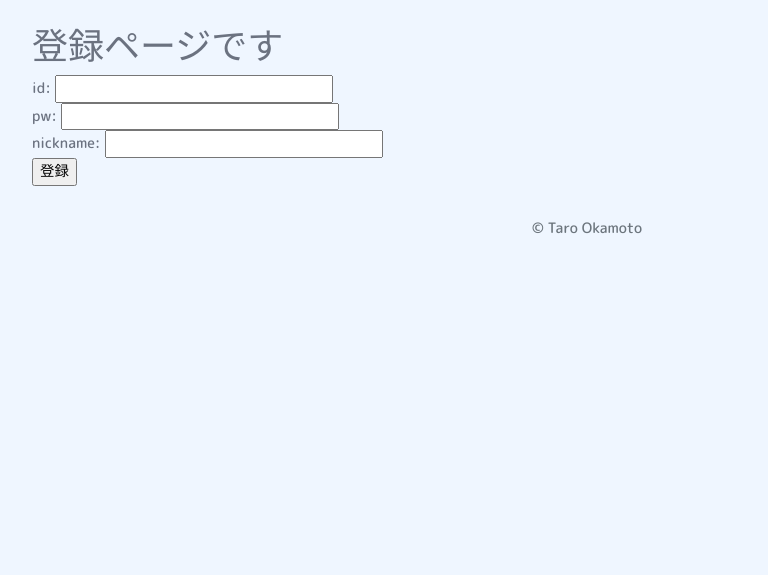
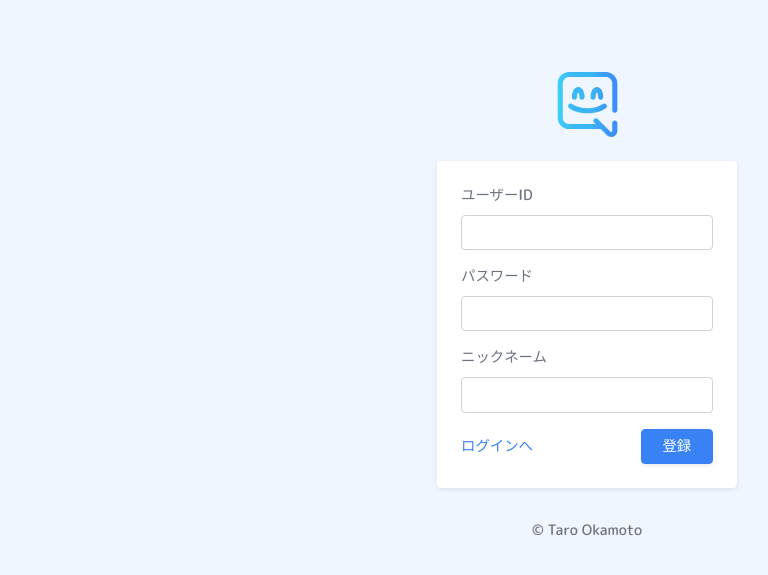
Before and after one commit to Taro-oka/poll-app, a PHP site: page /poll/register in a window 1280 px wide. Shown: the part 74-649 px from the top of the page, without its empty margins (53-821 px from the left). Run offline with PHP 8.4, Linux system fonts and the light colour scheme.

Commit message:
UIの移植と機能追加、修正

```diff
--- a/index.php
+++ b/index.php
@@ -11,6 +11,7 @@ require_once SOUECE_BASE . 'libs/router.php';
 // Model
 require_once SOUECE_BASE . 'models/abstract.model.php';
 require_once SOUECE_BASE . 'models/user.model.php';
+require_once SOUECE_BASE . 'models/topic.model.php';
 
 // Message
 require_once SOUECE_BASE . 'libs/message.php';
@@ -18,6 +19,20 @@ require_once SOUECE_BASE . 'libs/message.php';
 // DB
 require_once SOUECE_BASE . 'db/datasource.php';
 require_once SOUECE_BASE . 'db/user.query.php';
+require_once SOUECE_BASE . 'db/topic.query.php';
+
+// Partials
+require_once SOUECE_BASE . 'partials/topic-list-item.php';
+require_once SOUECE_BASE . 'partials/header.php';
+require_once SOUECE_BASE . 'partials/footer.php';
+
+
+// View
+require_once SOUECE_BASE . 'views/login.php';
+require_once SOUECE_BASE . 'views/register.php';
+require_once SOUECE_BASE . 'views/topic/archive.php';
+
+
 
 // 学習用：PHPのuseは、use 名前空間\XXXX と書くと、勝手にXXXXをクラスだと認識する。なので、名前空間内の関数をuseしたい場合は、use function 名前空間\関数名
 // というように、関数であることを明示する必要がある！！
@@ -27,7 +42,7 @@ use function lib\route;
 session_start();
 
 try {
-    require_once SOUECE_BASE . 'partials/header.php';
+    \partials\header();
 
     // 学習用：root pathという意味合いでよく用いられる変数名である。
     $rpath = str_replace(BASE_CONTEXT_PATH, '', CURRENT_URI);
@@ -37,7 +52,7 @@ try {
 
     route($rpath, $method);
 
-    require_once SOUECE_BASE . 'partials/footer.php';
+    \partials\footer();
 } catch (Throwable $e) {
     die('<h1>何かがすごくおかしいようです。</h1>');
 }
--- a/php/controllers/login.php
+++ b/php/controllers/login.php
@@ -6,9 +6,10 @@ use lib\Auth;
 use lib\Msg;
 use model\UserModel;
 
+
 function get()
 {
-    require_once SOUECE_BASE . 'views/login.php';
+    \view\login\index();
 }
 
 function post()
--- a/php/controllers/register.php
+++ b/php/controllers/register.php
@@ -8,7 +8,7 @@ use model\UserModel;
 
 function get()
 {
-    require_once SOUECE_BASE . 'views/register.php';
+    \view\register\index();
 }
 
 function post()
--- /dev/null
+++ b/php/db/topic.query.php
@@ -0,0 +1,39 @@
+<?php
+
+namespace db;
+
+use db\DataSource;
+use model\TopicModel;
+
+class TopicQuery
+{
+    public static function fetchByUserId($user)
+    {
+        if (!$user->isValidId()) {
+            return false;
+        }
+
+        $db = new DataSource;
+        $sql = 'select * from topics where user_id = :id and del_flg != 1';
+        $result = $db->select($sql, [
+            ':id' => $user->id
+        ], DataSource::CLS, TopicModel::class);
+
+        return $result;
+    }
+
+    // public static function insert($user)
+    // {
+    //     $db = new DataSource;
+    //     $sql = "INSERT INTO users (id, pwd, nickname) VALUES (:id, :pwd, :nickname)";
+
+    //     // ここでハッシュ化を行う！！デフォルトではbcrypt。
+    //     $pwd = password_hash($user->pwd, PASSWORD_DEFAULT);
+
+    //     return $db->execute($sql, [
+    //         ':id' => $user->id,
+    //         ':pwd' => $pwd,
+    //         ':nickname' => $user->nickname
+    //     ]);
+    // }
+}
--- a/php/libs/auth.php
+++ b/php/libs/auth.php
@@ -94,4 +94,12 @@ class Auth
         }
         return true;
     }
+
+    public static function requireLogin()
+    {
+        if (!static::isLogin()) {
+            Msg::push(Msg::ERROR, "ログインしてください。");
+            redirect('login');
+        }
+    }
 }
--- a/php/libs/message.php
+++ b/php/libs/message.php
@@ -28,15 +28,21 @@ class Msg extends Abstract_model
         try {
             $msgs_with_type = static::getSessionAndFlush() ?? [];
 
+            echo '<div id="messages">';
+
             foreach ($msgs_with_type as $type => $msgs) {
                 if ($type === static::DEBUG && !DEBUG) {
                     continue;
                 }
 
+                $color = $type === static::INFO ? 'alert-info' : 'alert-danger';
+
                 foreach ($msgs as $msg) {
-                    echo "<div>{$type}:{$msg}</div>";
+                    echo "<div class='alert $color'>{$msg}</div>";
                 }
             }
+
+            echo '</div>';
         } catch (Throwable $e) {
             static::push(static::DEBUG, $e->getMessage());
             static::push(static::ERROR, 'Msg::flushで例外が発生しました');
--- a/php/libs/router.php
+++ b/php/libs/router.php
@@ -22,6 +22,7 @@ function route($rpath, $method)
         require_once $targetFile;
 
         // 学習用：getかpostかによって、namespaceと組み合わせて呼び出す関数を切り分けている！（ダブルクオーテーションの関係上、バックスラッシュはエスケープのために2個書いている）
+        $rpath = str_replace('/', '\\', $rpath);
         $fn = "\\controller\\{$rpath}\\{$method}";
 
         $fn();
--- /dev/null
+++ b/php/models/topic.model.php
@@ -0,0 +1,103 @@
+<?php
+
+namespace model;
+
+use lib\Msg;
+
+class TopicModel extends Abstract_model
+{
+    public int $id;
+    public string $title;
+    public int $published;
+    public int $views;
+    public int $likes;
+    public int $dislikes;
+    public string $user_id;
+    public int $del_flg;
+
+    //学習用： アンダースコアをつけているのは、外部から触る値でないことを、明示するため！
+    protected static $SESSION_NAME = '_topic';
+
+    // public static function validateId($val)
+    // {
+    //     $res = true;
+    //     if (empty($val)) {
+    //         Msg::push(Msg::ERROR, 'ユーザーIDを入力してください。');
+    //         $res = false;
+    //     } else {
+    //         if (strlen($val) > 10) {
+    //             Msg::push(Msg::ERROR, 'ユーザーIDは10桁以下で入力してください。');
+    //             $res = false;
+    //         }
+
+    //         if (!is_alnum($val)) {
+    //             Msg::push(Msg::ERROR, 'ユーザーIDは半角英数字で入力してください。');
+    //             $res = false;
+    //         }
+    //     }
+    //     return $res;
+    // }
+
+    // public function isValidId()
+    // {
+    //     return static::validateId($this->id);
+    // }
+
+    // public static function validatePwd($val)
+    // {
+    //     $res = true;
+
+    //     if (empty($val)) {
+
+    //         Msg::push(Msg::ERROR, 'パスワードを入力してください。');
+    //         $res = false;
+    //     } else {
+
+    //         if (strlen($val) < 4) {
+
+    //             Msg::push(Msg::ERROR, 'パスワードは４桁以上で入力してください。');
+    //             $res = false;
+    //         }
+
+    //         if (!is_alnum($val)) {
+
+    //             Msg::push(Msg::ERROR, 'パスワードは半角英数字で入力してください。');
+    //             $res = false;
+    //         }
+    //     }
+
+    //     return $res;
+    // }
+
+    // public function isValidPwd()
+    // {
+    //     return static::validatePwd($this->pwd);
+    // }
+
+    // public static function validateNickname($val)
+    // {
+
+    //     $res = true;
+
+    //     if (empty($val)) {
+
+    //         Msg::push(Msg::ERROR, 'ニックネームを入力してください。');
+    //         $res = false;
+    //     } else {
+
+    //         // 学習用：mb_strlenは、全角、半角のいずれでも、１文字を１文字とカウントする！
+    //         if (mb_strlen($val) > 10) {
+
+    //             Msg::push(Msg::ERROR, 'ニックネームは１０桁以下で入力してください。');
+    //             $res = false;
+    //         }
+    //     }
+
+    //     return $res;
+    // }
+
+    // public function isValidNickname()
+    // {
+    //     return static::validateNickname($this->nickname);
+    // }
+}
--- a/php/partials/footer.php
+++ b/php/partials/footer.php
@@ -1,5 +1,14 @@
+<?php
+
+namespace partials;
+
+function footer()
+
+{
+
+?>
+
     <!-- <script src="<?php echo BASE_JS_PATH ?>sample.js"></script> -->
-
     </main>
     <footer class="text-center p-3">
         <span class="text-muted">&copy; Taro Okamoto</span>
@@ -8,3 +17,7 @@
     </body>
 
     </html>
+
+<?php
+}
+?>
--- a/php/partials/header.php
+++ b/php/partials/header.php
@@ -1,6 +1,12 @@
 <?php
 
+namespace partials;
+
+use lib\Auth;
 use lib\Msg;
+
+function header()
+{
 ?>
 
     <!DOCTYPE html>
@@ -22,18 +28,28 @@ use lib\Msg;
             <header class="container my-2">
                 <nav class="row align-items-center py-2">
                     <a href="<?php the_url('/'); ?>" class="col-md d-flex align-items-center mb-3 mb-md-0">
-                    <img width="50" class="mr-2" src="./images/logo.svg" alt="みんなのアンケート サイトロゴ" />
+                        <img width="50" class="mr-2" src="<?php echo BASE_IMAGE_PATH; ?>logo.svg" alt="みんなのアンケート サイトロゴ" />
                         <span class="h2 font-weight-bold mb-0">みんなのアンケート</span>
                     </a>
                     <div class="col-md-auto">
-                    <?php if (true) : ?>
+                        <?php if (Auth::isLogin()) : ?>
+                            <?php //学習用：コメントにはPHPタグを使おう！HTMLのコメントアウトは、ユーザーに見られてしまう！
+                            ?>
+                            <a href="<?php the_url('topic/create'); ?>" class="btn btn-primary mr-2">投稿</a>
+                            <a href="<?php the_url('topic/archive'); ?>" class="mr-2">過去の投稿</a>
+                            <a href="<?php the_url('logout'); ?>">ログアウト</a>
+                        <?php else : ?>
                             <a href="<?php the_url('register'); ?>" class="btn btn-primary mr-2">登録</a>
                             <a href="<?php the_url('login'); ?>">ログイン</a>
-                    <?php else : ?>
-                        <!-- ログインしている時 -->
                         <?php endif; ?>
                     </div>
                 </nav>
             </header>
             <main class="container py-3">
-            <?php Msg::flush(); ?>
+
+            <?php
+
+            Msg::flush();
+        }
+
+            ?>
--- /dev/null
+++ b/php/partials/topic-list-item.php
@@ -0,0 +1,36 @@
+<?php
+
+namespace partials;
+
+function topic_list_item($topic)
+{
+?>
+
+    <li class="topic row bg-white shadow-sm rounded mb-3 p-3">
+        <div class="col-md d-flex align-items-center">
+            <h2 class="mb-2 mb-md-0">
+                <span class="badge badge-primary mr-1 align-bottom">公開</span>
+                <a class="text-body" href="">犬も歩けば棒に当たる？</a>
+            </h2>
+        </div>
+        <div class="col-auto mx-auto">
+            <div class="text-center row">
+                <div class="view col-auto min-w-100">
+                    <div class="h1 mb-0">26</div>
+                    <div class="mb-0">Views</div>
+                </div>
+                <div class="likes-green col-auto min-w-100">
+                    <div class="h1 mb-0">2</div>
+                    <div class="mb-0">賛成</div>
+                </div>
+                <div class="dislikes-red col-auto min-w-100">
+                    <div class="h1 mb-0">2</div>
+                    <div class="mb-0">反対</div>
+                </div>
+            </div>
+        </div>
+    </li>
+
+<?php
+}
+?>
--- a/php/views/login.php
+++ b/php/views/login.php
@@ -1,13 +1,38 @@
-    <h1>ログインページです</h1>
-    <!-- <img src="<?php echo BASE_IMAGE_PATH ?>logo.svg" alt=""> -->
-    <form action="<?php echo CURRENT_URI; ?>" method="POST">
-        <div>
-            id: <input type="text" name="id">
+<?php
+
+namespace view\login;
+
+function index()
+{
+?>
+
+    <h1 class="sr-only">ログイン</h1>
+    <div class="mt-5">
+        <div class="text-center mb-4">
+            <img width="65" src="./images/logo.svg" alt="みんなのアンケート サイトロゴ" />
         </div>
-        <div>
-            pw: <input type="password" name="pwd">
+        <div class="login-form bg-white p-4 shadow-sm mx-auto rounded">
+            <form action="<?php echo CURRENT_URI; ?>" method="POST">
+                <div class="form-group">
+                    <label for="id">ユーザーID</label>
+                    <input id="id" type="text" name="id" class="form-control" />
+                </div>
+                <div class="form-group">
+                    <label for="pwd">パスワード</label>
+                    <input id="pwd" type="password" name="pwd" class="form-control" />
+                </div>
+                <div class="d-flex align-items-center justify-content-between">
+                    <div>
+                        <a href="<?php echo the_url('register') ?>">アカウント登録</a>
+                    </div>
+                    <div>
+                        <input type="submit" class="btn btn-primary shadow-sm" value="ログイン" />
+                    </div>
+                </div>
+            </form>
         </div>
-        <div>
-            <input type="submit" value="ログイン">
-        </div>
-    </form>
+    </div>
+
+<?php
+}
+?>
--- a/php/views/register.php
+++ b/php/views/register.php
@@ -1,15 +1,42 @@
-<h1>登録ページです</h1>
+<?php
+
+namespace view\register;
+
+function index()
+{
+?>
+
+    <h1 class="sr-only">アカウント登録</h1>
+    <div class="mt-5">
+        <div class="text-center mb-4">
+            <img width="65" src="./images/logo.svg" alt="みんなのアンケート サイトロゴ" />
+        </div>
+        <div class="login-form bg-white p-4 shadow-sm mx-auto rounded">
             <form action="<?php echo CURRENT_URI; ?>" method="POST">
+                <div class="form-group">
+                    <label for="id">ユーザーID</label>
+                    <input id="id" type="text" name="id" class="form-control" />
+                </div>
+                <div class="form-group">
+                    <label for="pwd">パスワード</label>
+                    <input id="pwd" type="password" name="pwd" class="form-control" />
+                </div>
+                <div class="form-group">
+                    <label for="nickname">ニックネーム</label>
+                    <input id="nickname" type="text" name="nickname" class="form-control" />
+                </div>
+                <div class="d-flex align-items-center justify-content-between">
                     <div>
-        id: <input type="text" name="id">
+                        <a href="<?php echo the_url('login') ?>">ログインへ</a>
                     </div>
                     <div>
-        pw: <input type="password" name="pwd">
+                        <input type="submit" class="btn btn-primary shadow-sm" value="登録" />
                     </div>
-    <div>
-        nickname: <input type="text" name="nickname">
-    </div>
-    <div>
-        <input type="submit" value="登録">
                 </div>
             </form>
+        </div>
+    </div>
+
+<?php
+}
+?>
--- /dev/null
+++ b/php/views/topic/archive.php
@@ -0,0 +1,20 @@
+<?php
+
+namespace view\topic\archive;
+
+function index($topics)
+{
+?>
+
+    <h1 class="h2 mb-3">過去の投稿</h1>
+    <ul class="container">
+        <?php
+        foreach ($topics as $topic) {
+            \partials\topic_list_item($topic);
+        }
+        ?>
+    </ul>
+
+<?php
+}
+?>
```
Also changed, not shown: php/controllers/topic/archive.php (added, +18 -0 lines). Lines whose indentation alone changed are shown as unchanged.
